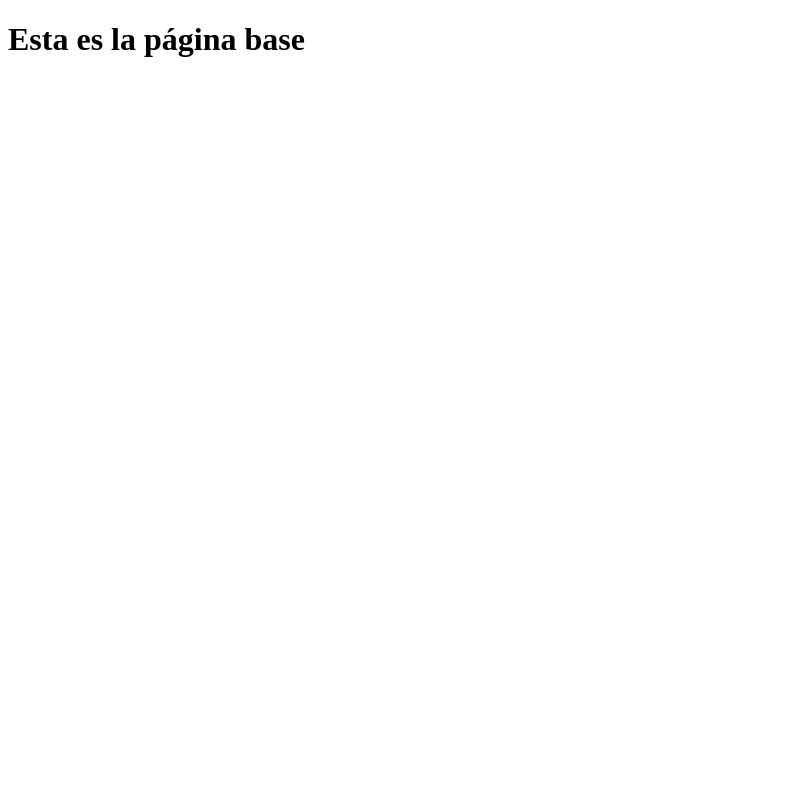
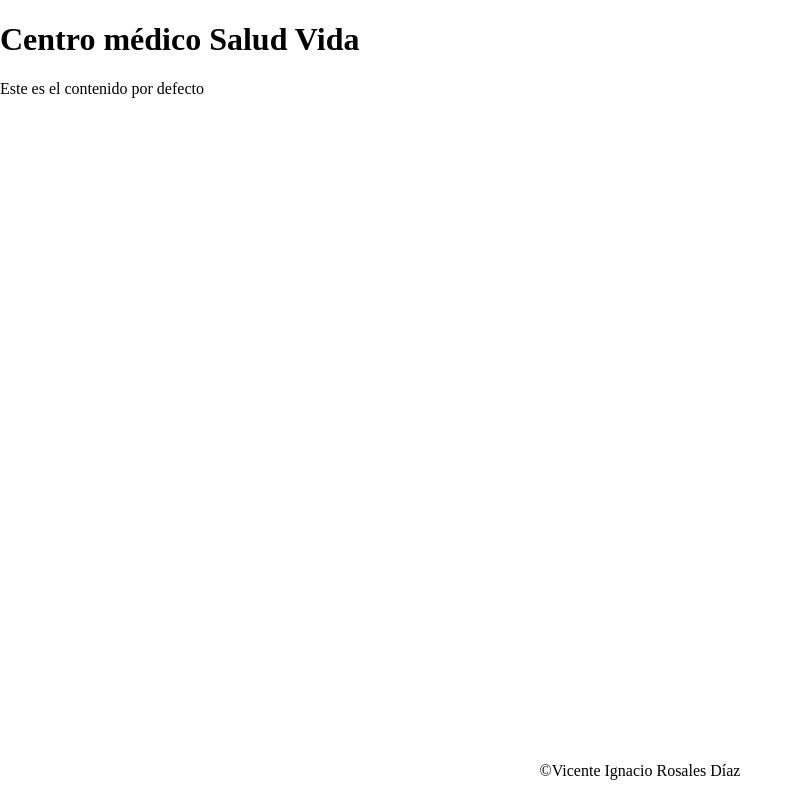
Before and after one commit to wvvicho/CRUD-Centro-m-dico, a Django app: page / in a window 1280 px wide. Shown: the whole page, without its empty margins (0-803 px from the left). Run offline with Django 4.2, Linux system fonts and the light colour scheme.

Commit message:
Aplicando maquetación base con grid

```diff
--- a/SaludVida/templates/base.html
+++ b/SaludVida/templates/base.html
@@ -4,14 +4,35 @@
     <meta charset="UTF-8">
     <meta name="viewport" content="width=device-width, initial-scale=1.0">
     <title>Centro Médico Salud Vida</title>
+    <style>
+        html, body{
+            height: 100%;
+            margin: 0;
+        }
+
+        .maqueta {
+            display: grid;
+            grid-template-rows: auto 1fr auto;
+            height: 100%;
+        }
+
+        footer{
+            margin: 20px;
+            text-align: center;
+        }
+    </style>
 </head>
+<div class="maqueta">
     <header>
-    <h1>Esta es la página base</h1>
+        <h1>Centro médico Salud Vida</h1>
     </header>
     <body>
-
+        {% block contenido %}
+        Este es el contenido por defecto
+        {% endblock contenido %}
     </body>
     <footer>
-
+        <span>©Vicente Ignacio Rosales Díaz</span>
     </footer>
     </html>
+</div>
```
Lines whose indentation alone changed are shown as unchanged.
